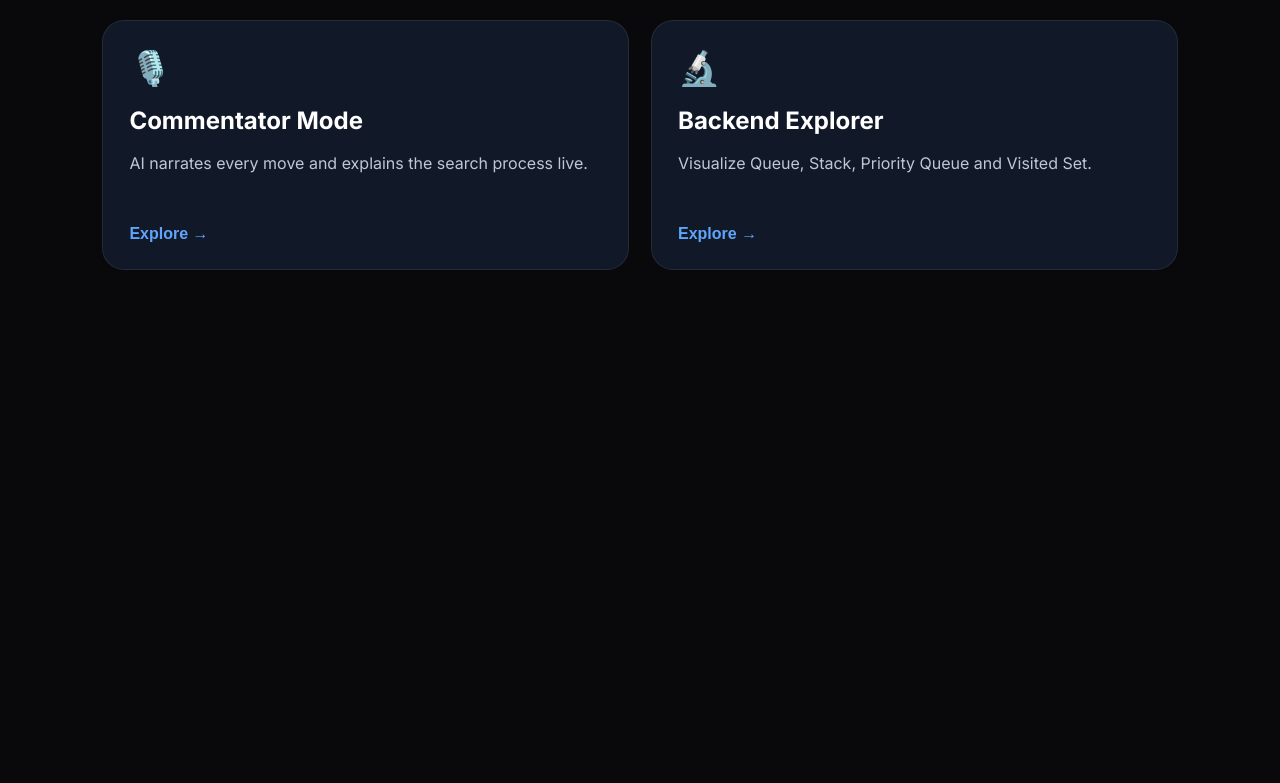
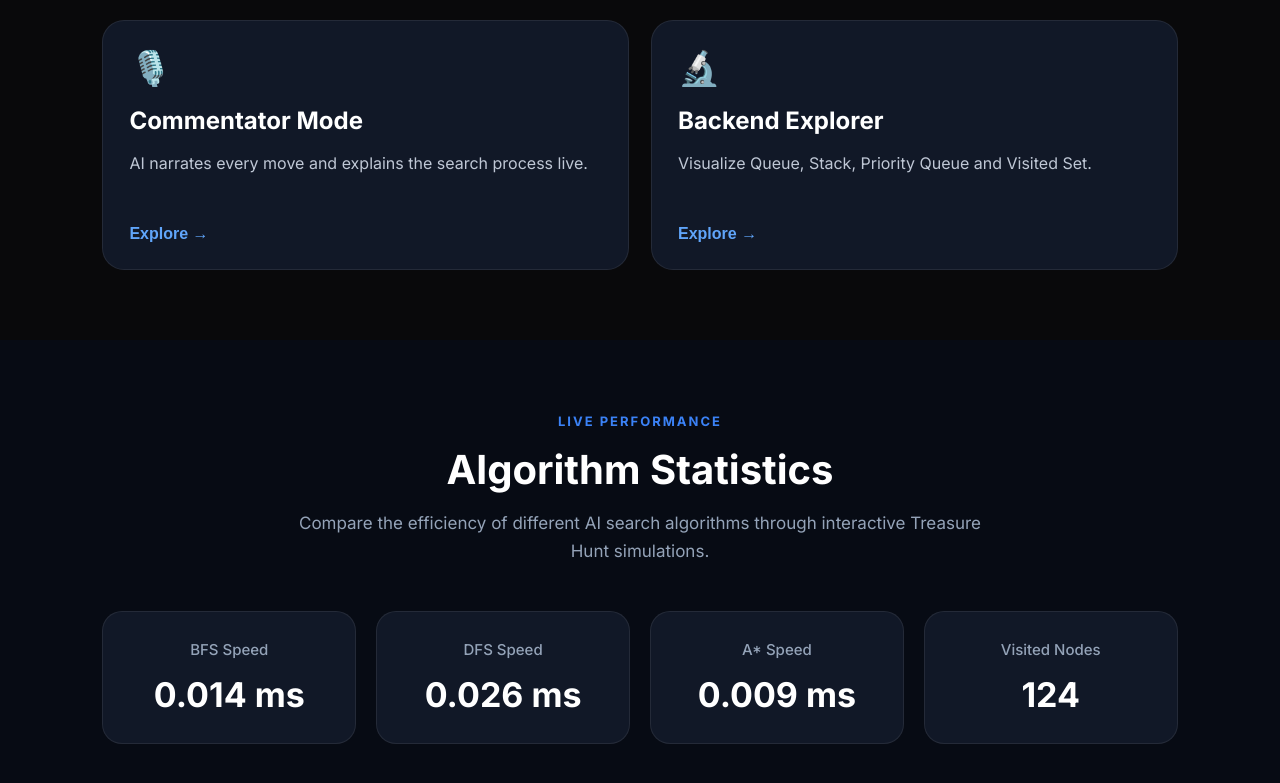
Before and after one commit to jasmithakuppala-hash/AI-Puzzle-Solver-Visualizer, a React (Vite) app: page / in a window 1280 px wide. Shown: the part 1299-2082 px from the top of the page. Before the commit the page ends 1639 px from the top, so only its background shows below. Built offline with nearby package versions, Linux system fonts and the light colour scheme.

Commit message:
feat: add live algorithm statistics section

```diff
--- /dev/null
+++ b/src/components/Statistics/Statistics.css
@@ -0,0 +1,129 @@
+.statistics{
+
+padding:70px 8%;
+
+background:#070B14;
+
+font-family:Inter,sans-serif;
+
+}
+
+.statistics-header{
+
+text-align:center;
+
+max-width:700px;
+
+margin:auto auto 45px;
+
+}
+
+.statistics-header span{
+
+color:#3B82F6;
+
+font-size:13px;
+
+font-weight:700;
+
+letter-spacing:2px;
+
+}
+
+.statistics-header h2{
+
+color:white;
+
+font-size:40px;
+
+margin:15px 0;
+
+}
+
+.statistics-header p{
+
+color:#94A3B8;
+
+font-size:17px;
+
+line-height:1.7;
+
+}
+
+.statistics-grid{
+
+display:grid;
+
+grid-template-columns:repeat(4,1fr);
+
+gap:20px;
+
+}
+
+.statistics-card{
+
+background:#111827;
+
+border:1px solid rgba(255,255,255,.08);
+
+border-radius:20px;
+
+padding:28px;
+
+text-align:center;
+
+transition:.3s;
+
+}
+
+.statistics-card:hover{
+
+transform:translateY(-6px);
+
+border-color:#2563EB;
+
+box-shadow:0 18px 35px rgba(37,99,235,.15);
+
+}
+
+.statistics-card h4{
+
+color:#94A3B8;
+
+font-size:15px;
+
+margin-bottom:15px;
+
+font-weight:500;
+
+}
+
+.statistics-card h1{
+
+color:white;
+
+font-size:34px;
+
+font-weight:700;
+
+}
+
+@media(max-width:900px){
+
+.statistics-grid{
+
+grid-template-columns:repeat(2,1fr);
+
+}
+
+}
+
+@media(max-width:600px){
+
+.statistics-grid{
+
+grid-template-columns:1fr;
+
+}
+
+}
--- /dev/null
+++ b/src/components/Statistics/Statistics.jsx
@@ -0,0 +1,59 @@
+import "./Statistics.css";
+
+const stats = [
+  {
+    title: "BFS Speed",
+    value: "0.014 ms",
+  },
+  {
+    title: "DFS Speed",
+    value: "0.026 ms",
+  },
+  {
+    title: "A* Speed",
+    value: "0.009 ms",
+  },
+  {
+    title: "Visited Nodes",
+    value: "124",
+  },
+];
+
+function Statistics() {
+  return (
+    <section className="statistics">
+
+      <div className="statistics-header">
+
+        <span>LIVE PERFORMANCE</span>
+
+        <h2>Algorithm Statistics</h2>
+
+        <p>
+          Compare the efficiency of different AI search algorithms
+          through interactive Treasure Hunt simulations.
+        </p>
+
+      </div>
+
+      <div className="statistics-grid">
+
+        {stats.map((item, index) => (
+
+          <div className="statistics-card" key={index}>
+
+            <h4>{item.title}</h4>
+
+            <h1>{item.value}</h1>
+
+          </div>
+
+        ))}
+
+      </div>
+
+    </section>
+  );
+}
+
+export default Statistics;
--- a/src/pages/Home.jsx
+++ b/src/pages/Home.jsx
@@ -1,11 +1,13 @@
 import Hero from "../components/Hero/Hero";
 import FeatureCards from "../components/FeatureCards/FeatureCards";
+import Statistics from "../components/Statistics/Statistics";
 
 function Home() {
   return (
     <>
       <Hero />
       <FeatureCards />
+      <Statistics />
     </>
   );
 }
```
